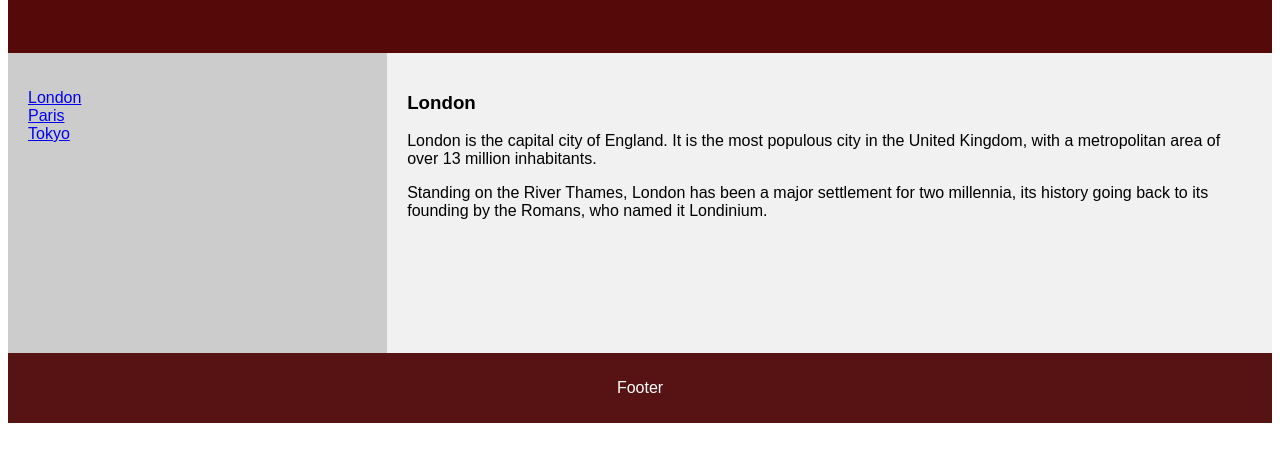
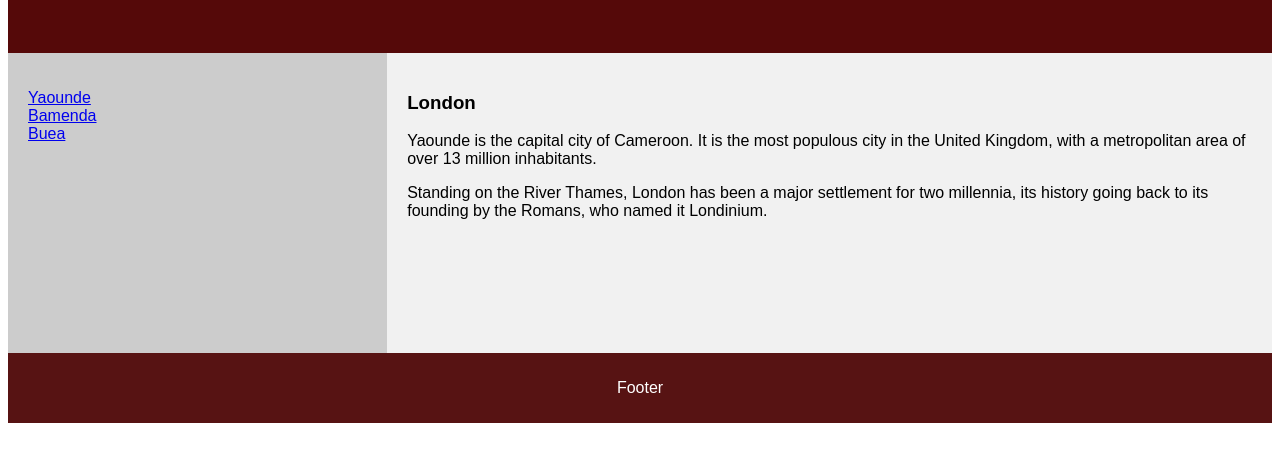
Before and after one commit to enangemma/Web-II, a plain HTML site: page index.html in a window 1280 px wide. Shown: the part 291-752 px from the top of the page. Drawn offline with Linux system fonts and the light colour scheme.

Commit message:
changed the City names

```diff
--- a/index.html
+++ b/index.html
@@ -19,15 +19,15 @@
 <section>
   <nav>
     <ul>
-      <li><a href="#">London</a></li>
-      <li><a href="#">Paris</a></li>
-      <li><a href="#">Tokyo</a></li>
+      <li><a href="#">Yaounde</a></li>
+      <li><a href="#">Bamenda</a></li>
+      <li><a href="#">Buea</a></li>
     </ul>
   </nav>
 
   <article>
     <h1>London</h1>
-    <p>London is the capital city of England. It is the most populous city in the  United Kingdom, with a metropolitan area of over 13 million inhabitants.</p>
+    <p>Yaounde is the capital city of Cameroon. It is the most populous city in the  United Kingdom, with a metropolitan area of over 13 million inhabitants.</p>
     <p>Standing on the River Thames, London has been a major settlement for two millennia, its history going back to its founding by the Romans, who named it Londinium.</p>
   </article>
 </section>
```
